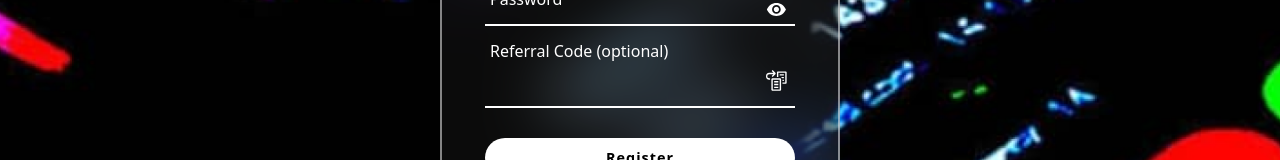
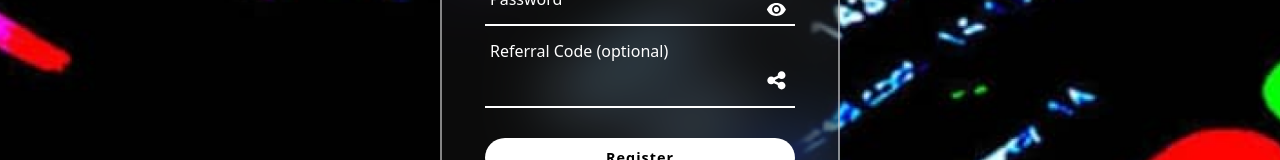
Before and after one commit to p34-pac/Dybit-React-NodeJs-branched, a React (Vite) app in the folder client/: page /register in a window 1280 px wide. Shown: the part 525-685 px from the top of the page. Built offline with nearby package versions, Linux system fonts and the light colour scheme; no server answers.

Commit message:
next push

```diff
--- a/client/src/Components/ProfileNav/ProfileNav.jsx
+++ b/client/src/Components/ProfileNav/ProfileNav.jsx
@@ -20,7 +20,6 @@ function ProfileNav() {
         </div>
           <div className='balance'>
               {user ? (<b>₦{user.balance}</b>) :(<b>Loading...</b>)}
-            {/* added balance hider, this can be converted to it's own component, cause of repetition */}
             <div className='Balance-hider'>
                   <AccountBalanceWalletIcon className='Hider-btn'/>
             </div>
--- a/client/src/Pages/SignUp/SignUp.jsx
+++ b/client/src/Pages/SignUp/SignUp.jsx
@@ -2,7 +2,7 @@ import React, { useState } from 'react';
 import { EmailRounded, VerifiedUserRounded, VisibilityOff, Visibility } from '@mui/icons-material';
 import PermIdentityIcon from '@mui/icons-material/PermIdentity';
 import FamilyRestroomIcon from '@mui/icons-material/FamilyRestroom';
-import { VscReferences } from "react-icons/vsc";
+import { FaShareNodes } from "react-icons/fa6";
 import { Link } from 'react-router-dom';
 import '../Login/LogStyles.css';
 import toast from 'react-hot-toast';
@@ -112,7 +112,7 @@ export const SignUp = () => {
             <label>Password</label>
           </div>
           <div className='input-box'>
-            <VscReferences className='icon'/>
+            <FaShareNodes className='icon'/>
             <input
               type='text'
               name='referralCode'
```
